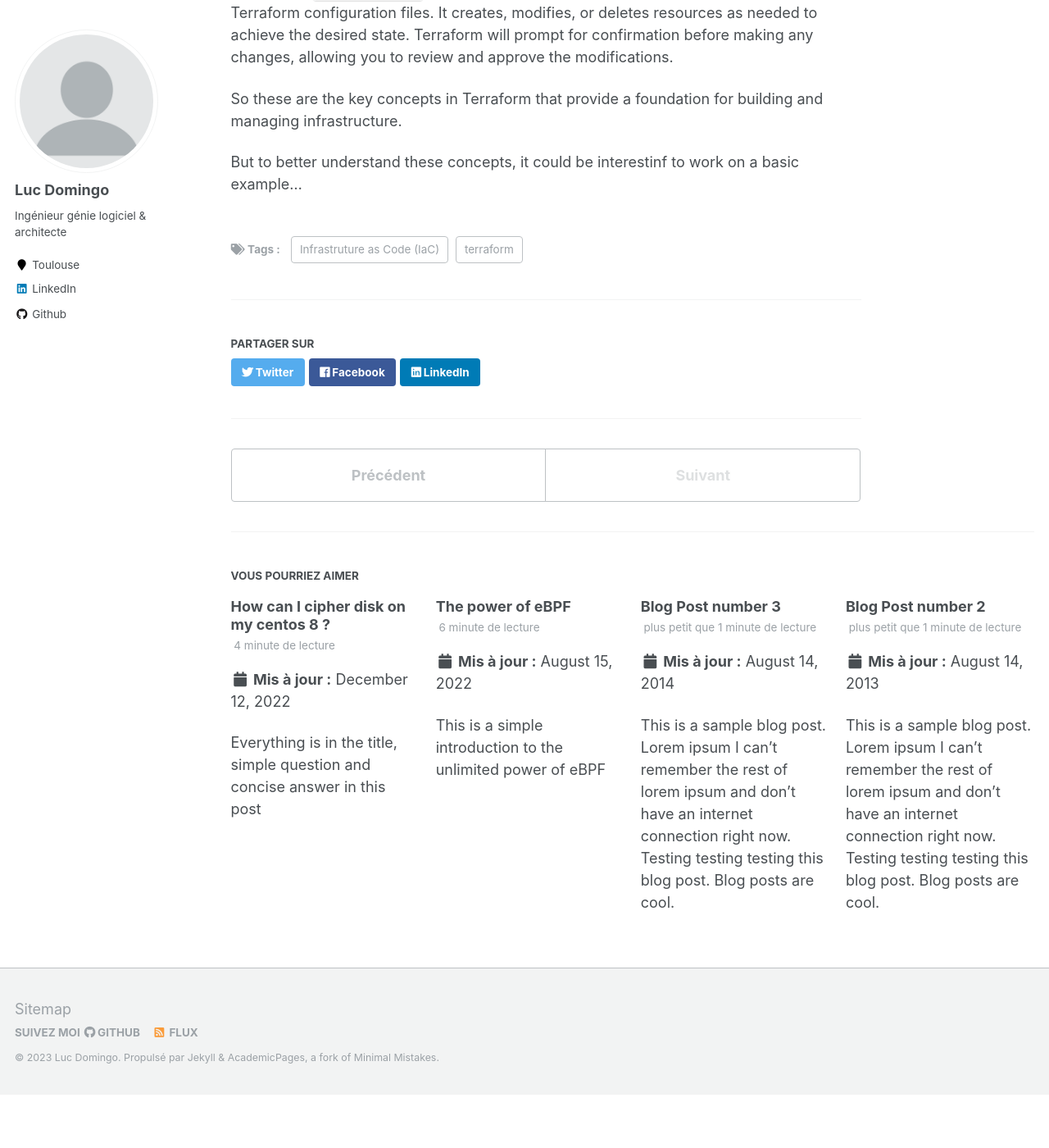
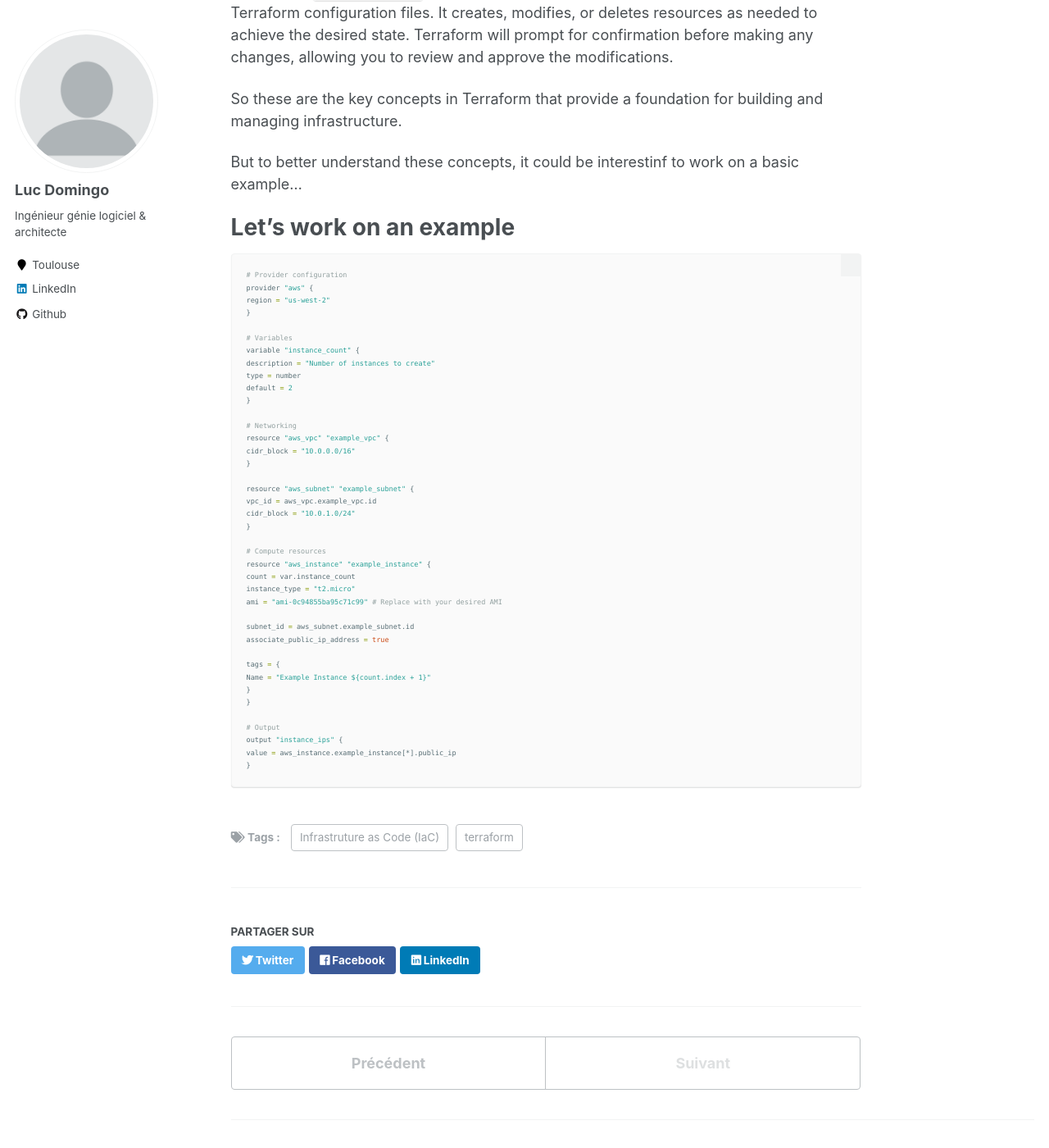
Before and after one commit to LucDomingo/mywebsite, a Jekyll site: the page built from _posts/2023-01-10-terraform-concepts-4.md, in a window 1280 px wide and 1400 px high, scrolled down 1045 px. Shown: the whole window at 82% size. Built offline with Jekyll 4.4.1, drawn with Linux system fonts in a browser that asks for light colours; before the commit the page ends 2380 px from its top, so only the background shows below that; some of the changed text lies outside the part shown.

Commit message:
Update 2023-01-10-terraform-concepts-4.md

````diff
--- a/_posts/2023-01-10-terraform-concepts-4.md
+++ b/_posts/2023-01-10-terraform-concepts-4.md
@@ -31,3 +31,48 @@ The `terraform apply` command is used to apply the changes specified in your Ter
 So these are the key concepts in Terraform that provide a foundation for building and managing infrastructure.
 
 But to better understand these concepts, it could be interestinf to work on a basic example...
+
+Let's work on an example
+======
+```hcl
+# Provider configuration
+provider "aws" {
+region = "us-west-2"
+}
+
+# Variables
+variable "instance_count" {
+description = "Number of instances to create"
+type = number
+default = 2
+}
+
+# Networking
+resource "aws_vpc" "example_vpc" {
+cidr_block = "10.0.0.0/16"
+}
+
+resource "aws_subnet" "example_subnet" {
+vpc_id = aws_vpc.example_vpc.id
+cidr_block = "10.0.1.0/24"
+}
+
+# Compute resources
+resource "aws_instance" "example_instance" {
+count = var.instance_count
+instance_type = "t2.micro"
+ami = "ami-0c94855ba95c71c99" # Replace with your desired AMI
+
+subnet_id = aws_subnet.example_subnet.id
+associate_public_ip_address = true
+
+tags = {
+Name = "Example Instance ${count.index + 1}"
+}
+}
+
+# Output
+output "instance_ips" {
+value = aws_instance.example_instance[*].public_ip
+}
+```
````
